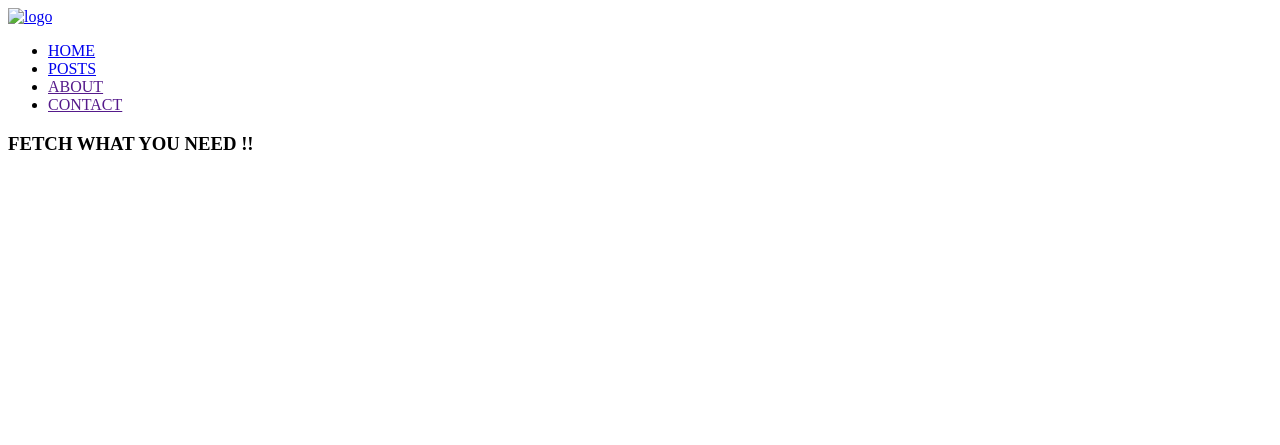
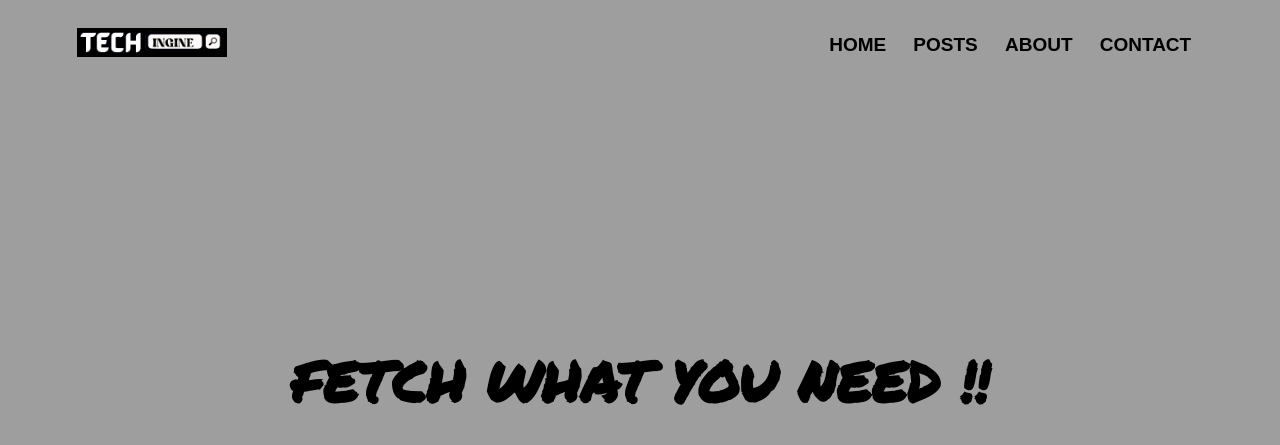
Before and after one commit to sumitpandit0909/techingine, a plain HTML site: page index.html in a window 1280 px wide. Drawn offline with Linux system fonts and the light colour scheme; the site is published under a folder, as on GitHub Pages, so addresses that start at the root find nothing.

Commit message:
css fixed

```diff
--- a/css/style.css
+++ b/css/style.css
@@ -12,7 +12,7 @@
 .main-header{
     min-height: 100vh;
     width: 100%;
-    background-image: url(/image/home-main-banner.webp);
+    background-image: url(../image/home-main-banner.webp);
     background-position: center;
     background-size: cover;
     position: relative;
--- a/index.html
+++ b/index.html
@@ -7,7 +7,7 @@
     <link rel="alternate" hreflang="x-default" href="https://"/>
     <link rel="alternate" hreflang="en-in" href="https://"/>
     <link rel="alternate" hreflang="en-us" href="https://"/>
-    <link rel="stylesheet" href="/css/style.css">
+    <link rel="stylesheet" href="css/style.css">
 
     <link rel="preconnect" href="https://fonts.googleapis.com">
     <link rel="preconnect" href="https://fonts.gstatic.com" crossorigin>
@@ -19,10 +19,10 @@
 <body>
     <section class="main-header">
         <nav>
-            <a href="/index.html"><img src="/logo/main-logo.webp" alt="logo"></a>
+            <a href="index.html"><img src="logo/main-logo.webp" alt="logo"></a>
             <div class="navbar">
                 <ul>
-                    <li><a href="/index.html">HOME</a></li>
+                    <li><a href="index.html">HOME</a></li>
                     <li><a href="#">POSTS</a></li>
                     <li><a href="">ABOUT</a></li>
                     <li><a href="">CONTACT</a></li>
```
